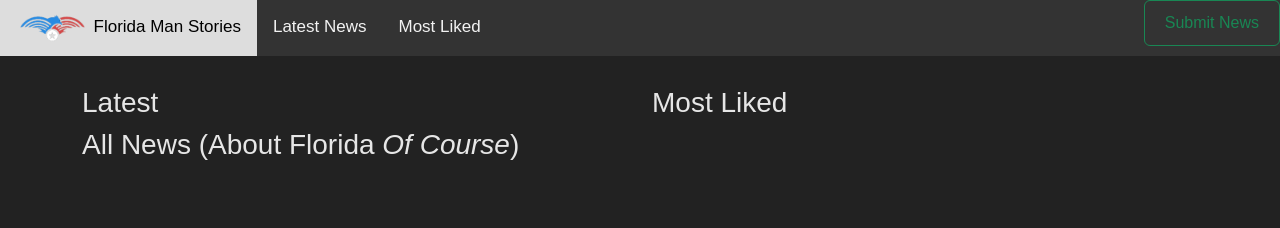
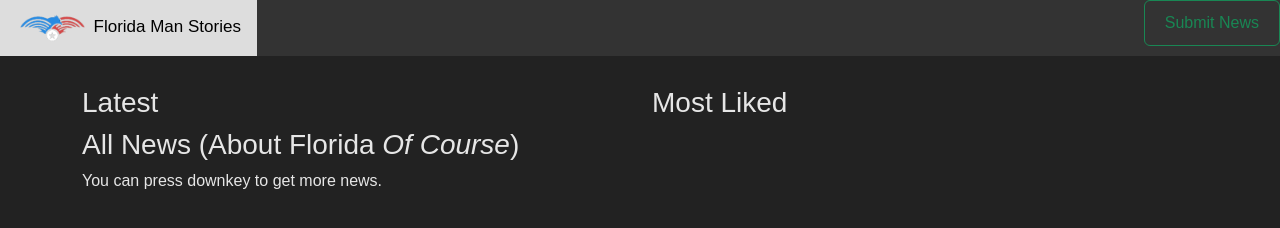
Before and after one commit to flatironopensource/FloridaManStories, a plain HTML site: page public/index.html in a window 1280 px wide. Drawn offline with nearby package versions, Linux system fonts and the light colour scheme; no server answers.

Commit message:
Last Changes

```diff
--- a/public/index.html
+++ b/public/index.html
@@ -21,10 +21,6 @@
       <img height=28px src="./assets/img/nav_logo.png" alt="Florida">
       Florida Man Stories
     </a>
-
-    <!-- Top Nav Tags -->
-    <a href="#latestNews">Latest News</a>
-    <a href="#mostLiked">Most Liked</a>
     <!--Weather-->
     <a href="#weather" id="weather"></a>
     <!-- Add News -->
@@ -99,7 +95,7 @@
   <div class="container">
     <div class="row" id="allNews">
       <h3>All News (About Florida <em>Of Course</em>)</h3>
-
+      <p>You can press downkey to get more news.</p>
     </div>
   </div>
 
```
Also changed, not shown: .github/workflows/firebase-hosting-merge.yml.
